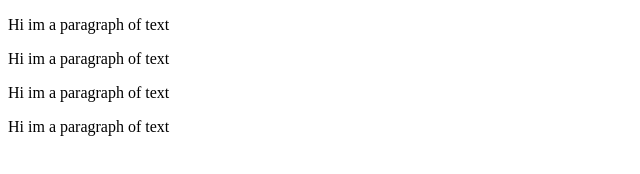
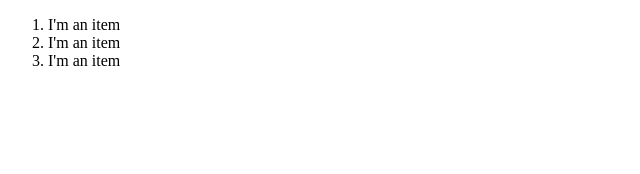
Before and after one commit to ZJason5958/game_design_portfolio, a plain HTML site: page index.html in a window 1280 px wide. Shown: the whole page, without its empty margins (0-640 px from the left). Drawn offline with Linux system fonts and the light colour scheme.

Commit message:
Update index.html

```diff
--- a/index.html
+++ b/index.html
@@ -6,9 +6,10 @@
         </title>
     </head>
     <body>
-        <p>Hi im a paragraph of text</p>
-        <p>Hi im a paragraph of text</p>
-        <p>Hi im a paragraph of text</p>
-        <p>Hi im a paragraph of text</p>
+        <ol>
+            <li>I'm an item</li>
+            <li>I'm an item</li>
+            <li>I'm an item</li>
+        </ol>
     </body>
 </html>
```
